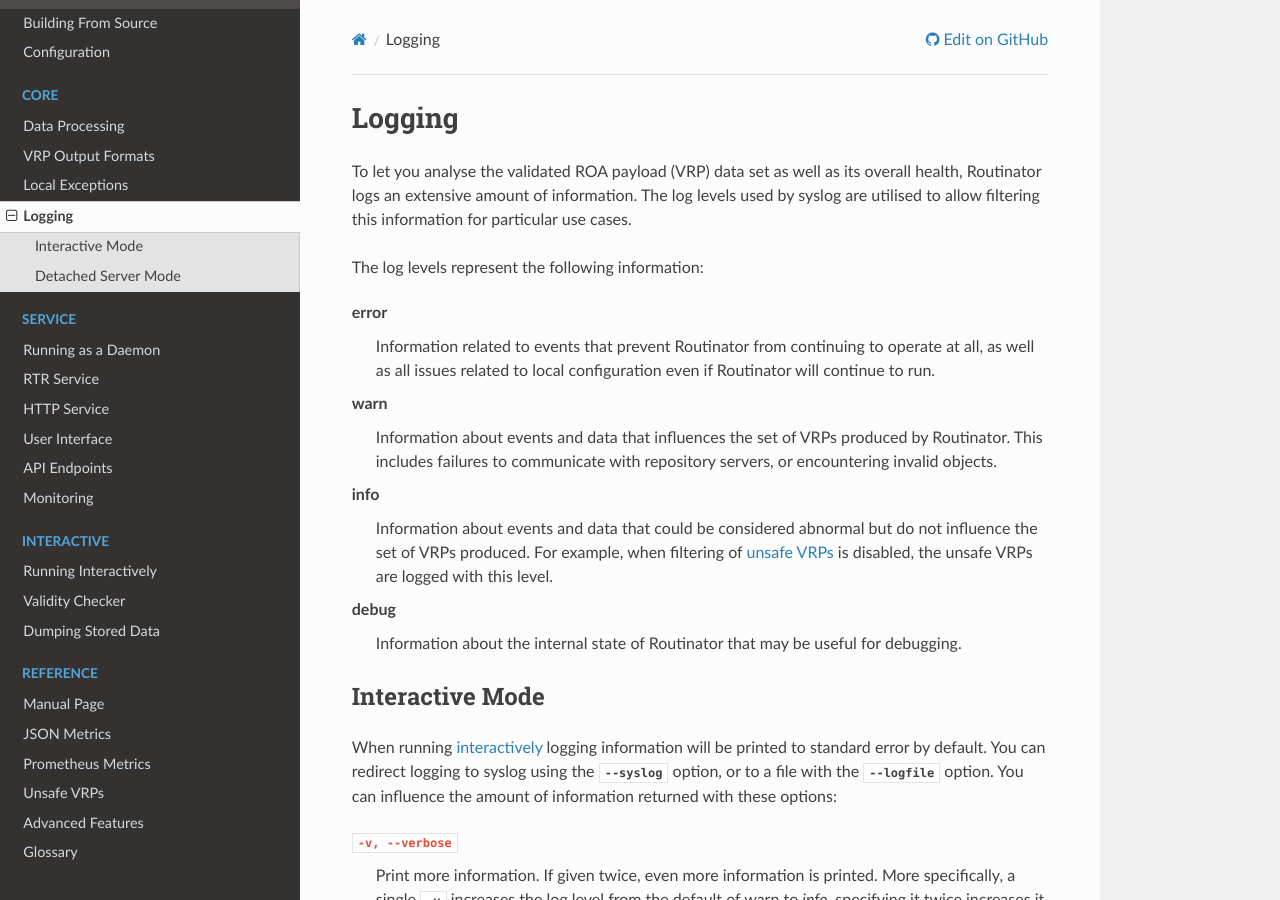
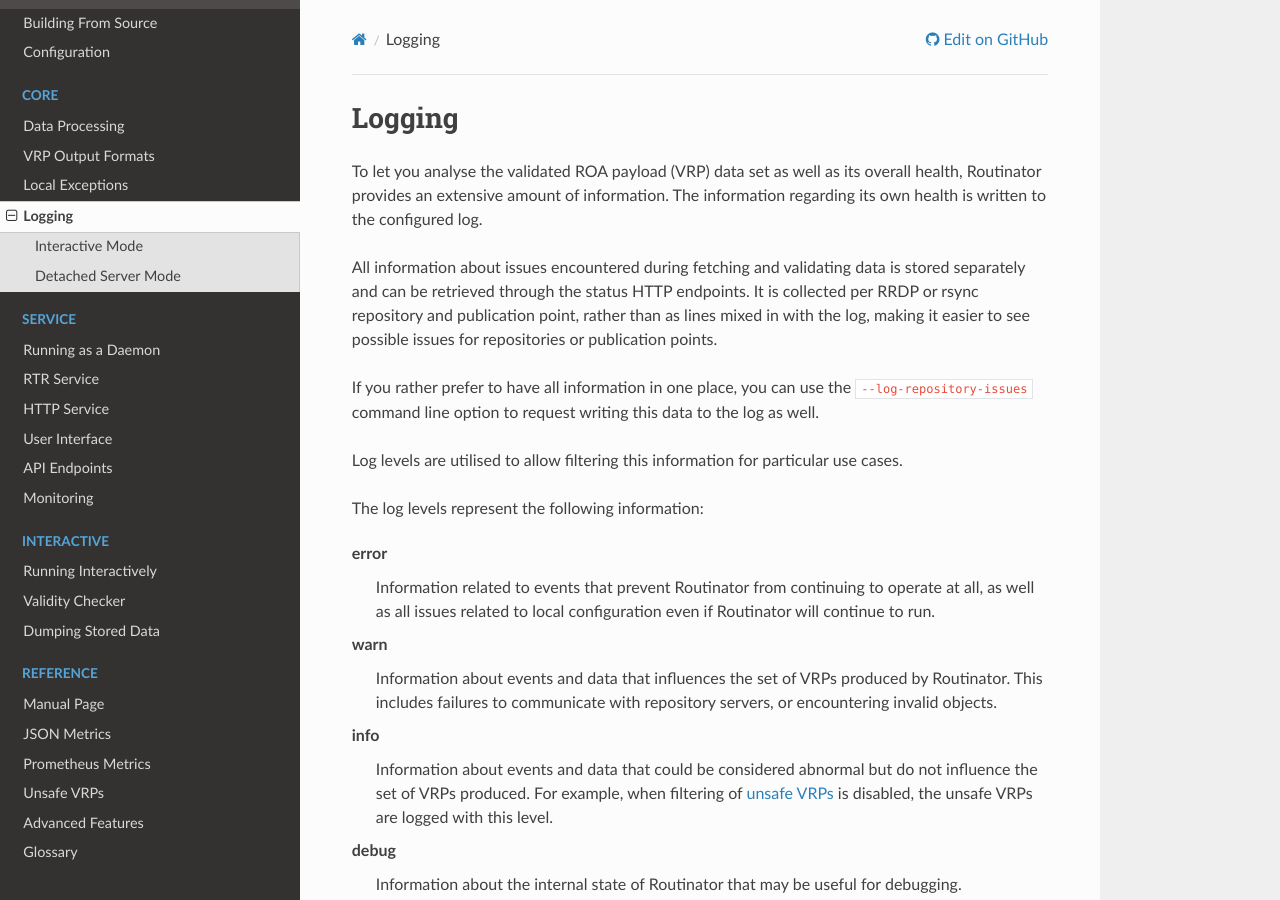
Before and after one commit to NLnetLabs/routinator, a Sphinx documentation site: the page built from doc/manual/source/logging.rst, in a window 1280 px wide and 900 px high. Built offline with Sphinx 7.4.7 and the Read the Docs theme 3.1.0, drawn with Linux system fonts in a browser that asks for light colours.

Commit message:
Update the manual.

```diff
--- a/doc/manual/source/logging.rst
+++ b/doc/manual/source/logging.rst
@@ -2,8 +2,20 @@
 =======
 
 To let you analyse the validated ROA payload (VRP) data set as well as its
-overall health, Routinator logs an extensive amount of information. The log
-levels used by syslog are utilised to allow filtering this information for
+overall health, Routinator provides an extensive amount of information. The
+information regarding its own health is written to the configured log.
+
+All information about issues encountered during fetching and validating data
+is stored separately and can be retrieved through the status HTTP endpoints.
+It is collected per RRDP or rsync repository and publication point, rather
+than as lines mixed in with the log, making it easier to see possible issues
+for repositories or publication points.
+
+If you rather prefer to have all information in one place, you can use the
+``--log-repository-issues`` command line option to request writing this data
+to the log as well.
+
+Log levels are utilised to allow filtering this information for
 particular use cases.
 
 The log levels represent the following information:
```
